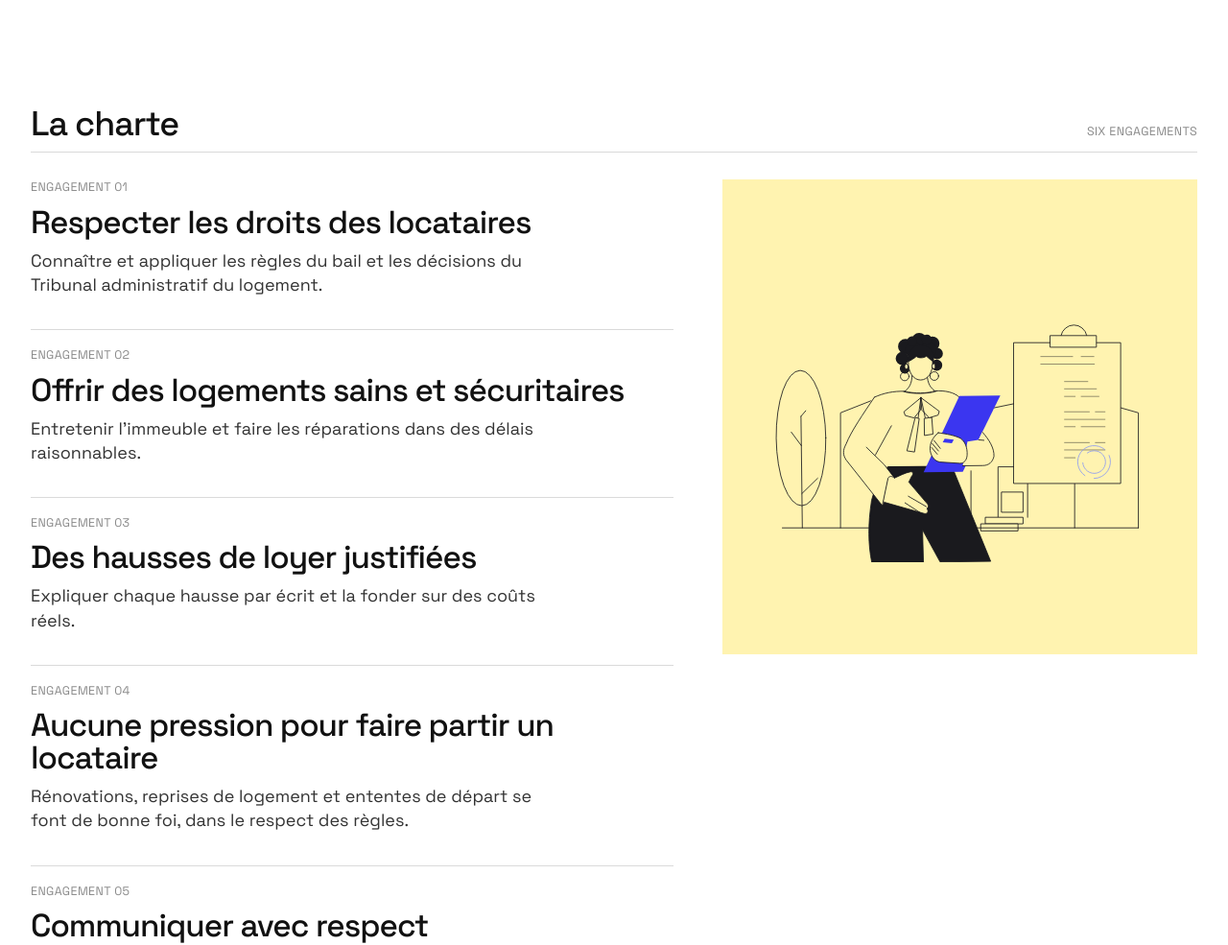
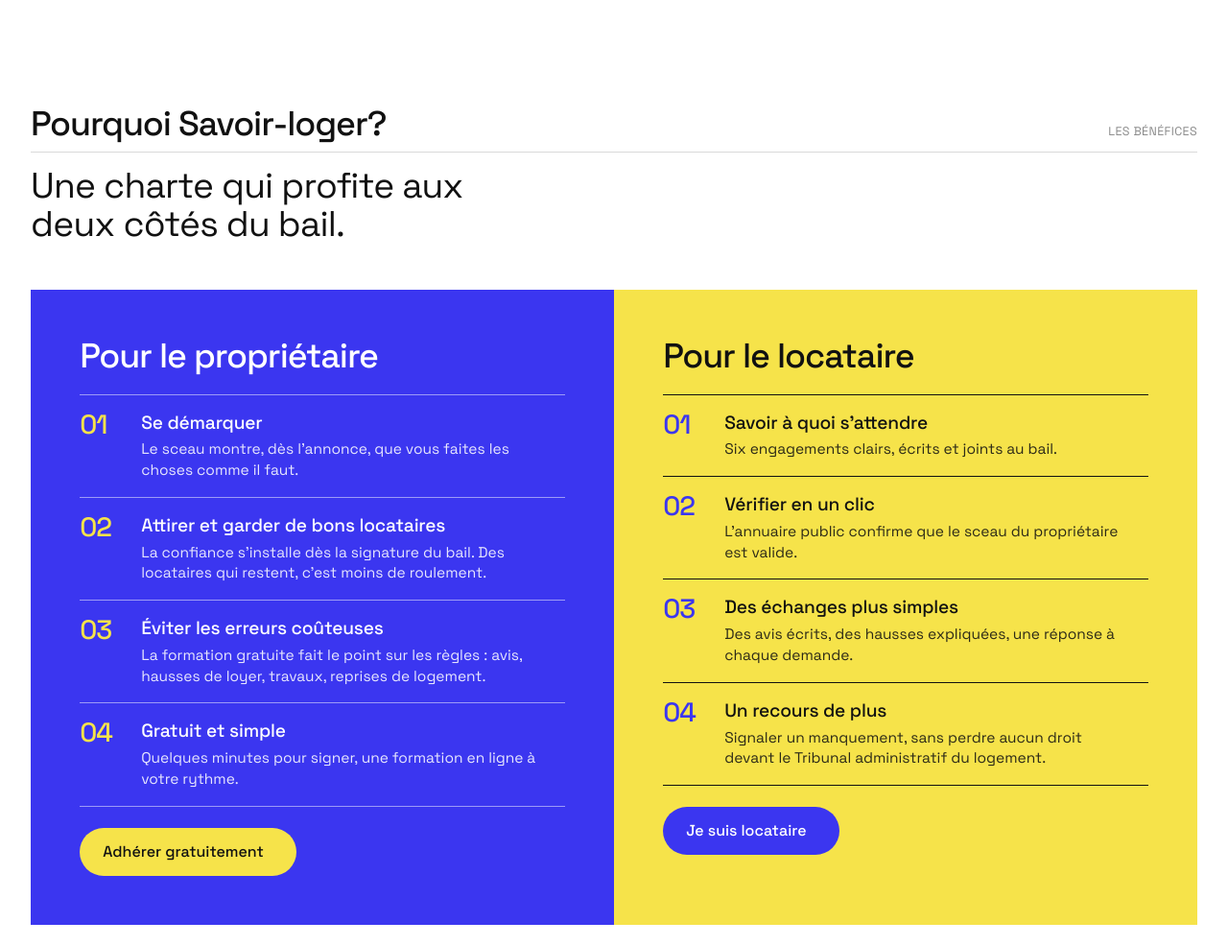
Before and after one commit to ticorpiq/savoirloger_website, a plain HTML site: page savoirloger_website/index.html in a window 1280 px wide. Shown: the part 1724-2709 px from the top of the page at 96% size. Drawn offline with Linux system fonts and the light colour scheme.

Commit message:
Update index.html

```diff
--- a/savoirloger_website/index.html
+++ b/savoirloger_website/index.html
@@ -45,6 +45,14 @@ if(document.readyState==='complete')fin();else addEventListener('load',fin);})()
 <div class="petit"><p>La grande majorité des propriétaires du Québec entretiennent leurs immeubles, respectent leurs locataires et les règles. Ces derniers mois, quelques pratiques abusives ont fait les manchettes, et elles minent la confiance envers tout le monde.</p><p>Savoir-loger donne aux propriétaires qui logent avec soin une façon claire, gratuite et vérifiable de le montrer : une charte signée, une formation suivie, un sceau affiché, un annuaire public.</p></div>
 </div></div>
 
+</section>
+<section class="bloc" id="pourquoi">
+<div class="titre"><h2>Pourquoi Savoir-loger?</h2><span class="meta">Les bénéfices</span></div>
+<p class="gros intro-gros">Une charte qui profite aux deux côtés du bail.</p>
+<div class="bn-duo">
+<div class="bn bn-proprio"><h3>Pour le propriétaire</h3><ol class="bn-ol"><li><span class="bn-n">01</span><b>Se démarquer</b><span class="bn-t">Le sceau montre, dès l’annonce, que vous faites les choses comme il faut.</span></li><li><span class="bn-n">02</span><b>Attirer et garder de bons locataires</b><span class="bn-t">La confiance s’installe dès la signature du bail. Des locataires qui restent, c’est moins de roulement.</span></li><li><span class="bn-n">03</span><b>Éviter les erreurs coûteuses</b><span class="bn-t">La formation gratuite fait le point sur les règles : avis, hausses de loyer, travaux, reprises de logement.</span></li><li><span class="bn-n">04</span><b>Gratuit et simple</b><span class="bn-t">Quelques minutes pour signer, une formation en ligne à votre rythme.</span></li></ol><a class="pil-jaune" href="adherer.html">Adhérer gratuitement</a></div>
+<div class="bn bn-loc"><h3>Pour le locataire</h3><ol class="bn-ol"><li><span class="bn-n">01</span><b>Savoir à quoi s’attendre</b><span class="bn-t">Six engagements clairs, écrits et joints au bail.</span></li><li><span class="bn-n">02</span><b>Vérifier en un clic</b><span class="bn-t">L’annuaire public confirme que le sceau du propriétaire est valide.</span></li><li><span class="bn-n">03</span><b>Des échanges plus simples</b><span class="bn-t">Des avis écrits, des hausses expliquées, une réponse à chaque demande.</span></li><li><span class="bn-n">04</span><b>Un recours de plus</b><span class="bn-t">Signaler un manquement, sans perdre aucun droit devant le Tribunal administratif du logement.</span></li></ol><a class="pil-bleu" href="locataires.html">Je suis locataire</a></div>
+</div>
 </section>
 <section class="bloc" data-couleur="#F8CDD5" id="charte">
 <div class="titre"><h2>La charte</h2><span class="meta">Six engagements</span></div><div class="duo inverse"><figure class="visuel" style="background:#FFF3B0"><img alt="Une propriétaire coche les engagements d’une liste devant son immeuble" loading="lazy" src="illustrations/liste-fff3b0.svg"/></figure><ol class="charte">
@@ -127,7 +135,7 @@ if(document.readyState==='complete')fin();else addEventListener('load',fin);})()
 <section class="bloc" data-couleur="#F7C948" id="faq">
 <div class="titre"><h2>Questions</h2><span class="meta">Fréquentes</span></div>
 <div class="faq">
-<details class="qa"><summary>Qui peut adhérer?</summary><div class="r"><p>Tous les propriétaires de logements locatifs au Québec, membres de la CORPIQ ou non.</p></div></details>
+<details class="qa"><summary>Qui peut adhérer?</summary><div class="r"><p>Tous les propriétaires de logements locatifs au Québec.</p></div></details>
 <details class="qa"><summary>Combien ça coûte?</summary><div class="r"><p>Rien. L’adhésion à Savoir-loger, la formation et le sceau sont gratuits.</p></div></details>
 <details class="qa"><summary>Qu’est-ce que l’annexe au bail?</summary><div class="r"><p>Un document joint au bail qui reprend les engagements de la charte. Elle ajoute des engagements du propriétaire. Elle ne modifie pas le bail ni les droits du locataire.</p></div></details>
 <details class="qa"><summary>Que se passe-t-il en cas de manquement?</summary><div class="r"><p>Un locataire peut signaler un manquement. La plainte est examinée selon un processus publié, et le sceau peut être suspendu ou retiré.</p></div></details>
```
